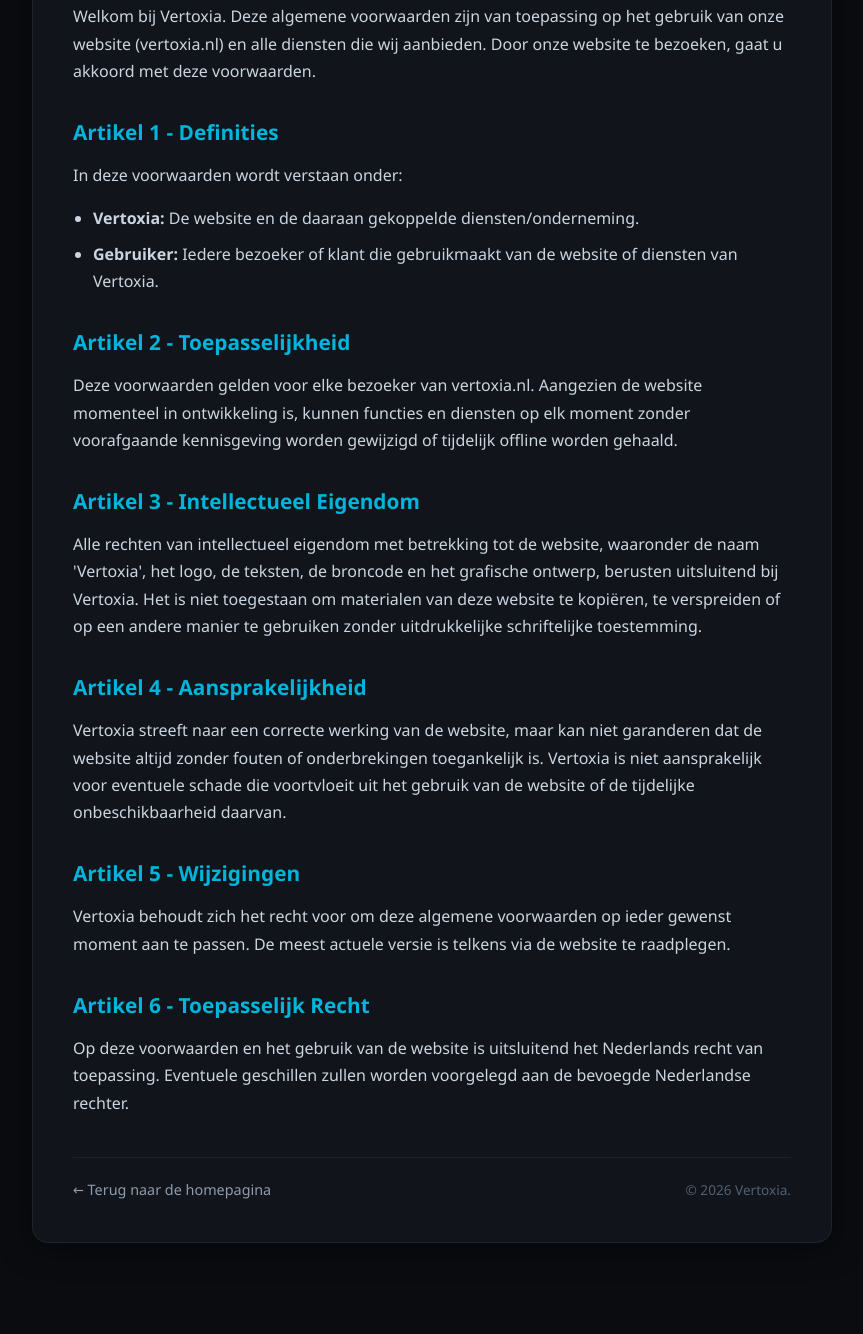
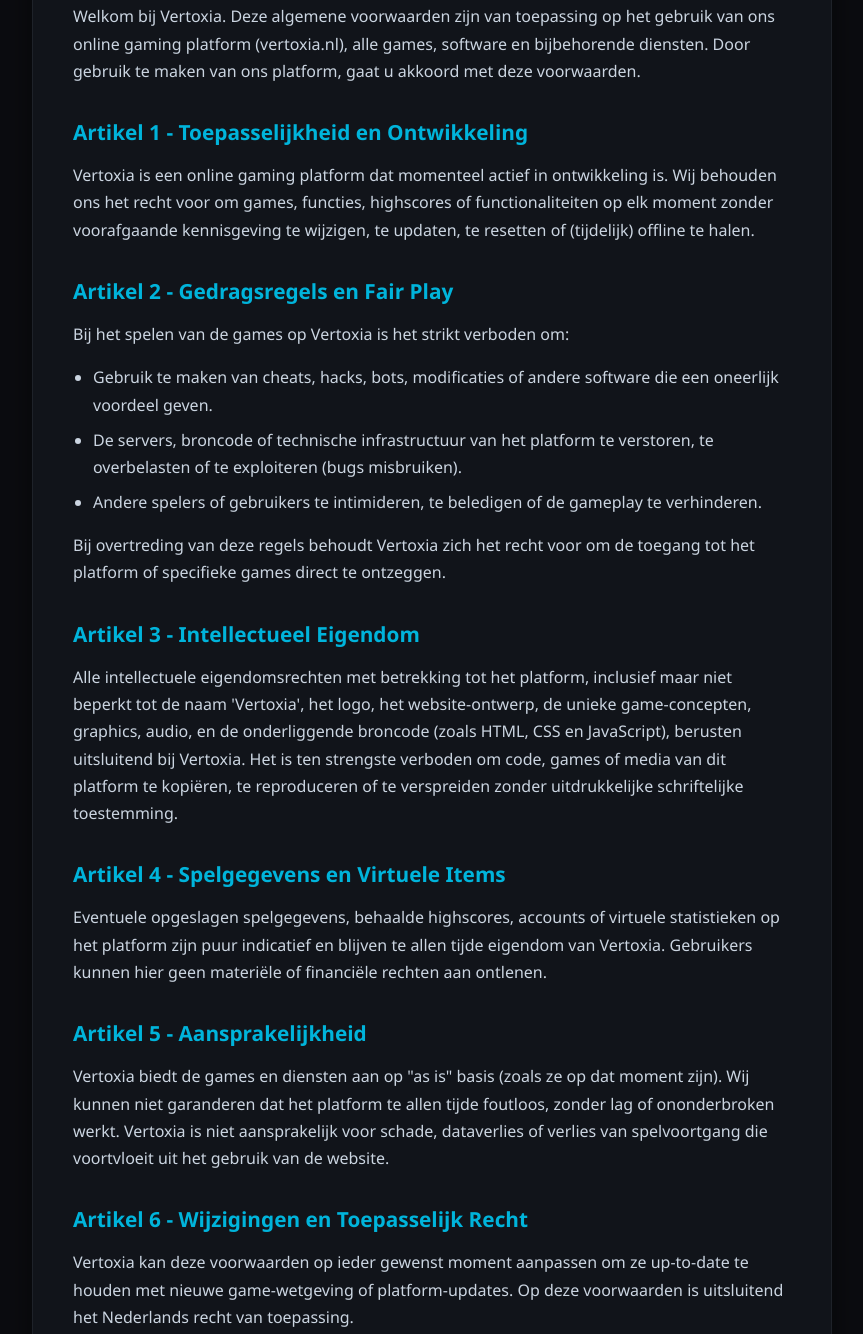
Before and after one commit to larsveenstra602-gif/vertoxia, a plain HTML site: page algemene-voorwaarden.html in a window 1280 px wide. Shown: the part 233-1567 px from the top of the page, without its empty margins (208-1071 px from the left). Before the commit the page ends 1516 px from the top, so only its background shows below. Drawn offline with Linux system fonts and the light colour scheme.

Commit message:
Add files via upload

```diff
--- a/algemene-voorwaarden.html
+++ b/algemene-voorwaarden.html
@@ -5,7 +5,6 @@
     <meta name="viewport" content="width=device-width, initial-scale=1.0">
     <title>Vertoxia - Algemene Voorwaarden</title>
     <link rel="icon" type="image/png" href="logo.png">
-
     <style>
         * {
             margin: 0;
@@ -91,31 +90,32 @@
         <h1>Algemene Voorwaarden</h1>
         <div class="meta">Laatst bijgewerkt op: 1 november 2026</div>
 
-        <p>Welkom bij Vertoxia. Deze algemene voorwaarden zijn van toepassing op het gebruik van onze website (vertoxia.nl) en alle diensten die wij aanbieden. Door onze website te bezoeken, gaat u akkoord met deze voorwaarden.</p>
+        <p>Welkom bij Vertoxia. Deze algemene voorwaarden zijn van toepassing op het gebruik van ons online gaming platform (vertoxia.nl), alle games, software en bijbehorende diensten. Door gebruik te maken van ons platform, gaat u akkoord met deze voorwaarden.</p>
 
-        <h2>Artikel 1 - Definities</h2>
-        <p>In deze voorwaarden wordt verstaan onder:</p>
+        <h2>Artikel 1 - Toepasselijkheid en Ontwikkeling</h2>
+        <p>Vertoxia is een online gaming platform dat momenteel actief in ontwikkeling is. Wij behouden ons het recht voor om games, functies, highscores of functionaliteiten op elk moment zonder voorafgaande kennisgeving te wijzigen, te updaten, te resetten of (tijdelijk) offline te halen.</p>
+
+        <h2>Artikel 2 - Gedragsregels en Fair Play</h2>
+        <p>Bij het spelen van de games op Vertoxia is het strikt verboden om:</p>
         <ul>
-            <li><strong>Vertoxia:</strong> De website en de daaraan gekoppelde diensten/onderneming.</li>
-            <li><strong>Gebruiker:</strong> Iedere bezoeker of klant die gebruikmaakt van de website of diensten van Vertoxia.</li>
+            <li>Gebruik te maken van cheats, hacks, bots, modificaties of andere software die een oneerlijk voordeel geven.</li>
+            <li>De servers, broncode of technische infrastructuur van het platform te verstoren, te overbelasten of te exploiteren (bugs misbruiken).</li>
+            <li>Andere spelers of gebruikers te intimideren, te beledigen of de gameplay te verhinderen.</li>
         </ul>
-
-        <h2>Artikel 2 - Toepasselijkheid</h2>
-        <p>Deze voorwaarden gelden voor elke bezoeker van vertoxia.nl. Aangezien de website momenteel in ontwikkeling is, kunnen functies en diensten op elk moment zonder voorafgaande kennisgeving worden gewijzigd of tijdelijk offline worden gehaald.</p>
+        <p>Bij overtreding van deze regels behoudt Vertoxia zich het recht voor om de toegang tot het platform of specifieke games direct te ontzeggen.</p>
 
         <h2>Artikel 3 - Intellectueel Eigendom</h2>
-        <p>Alle rechten van intellectueel eigendom met betrekking tot de website, waaronder de naam 'Vertoxia', het logo, de teksten, de broncode en het grafische ontwerp, berusten uitsluitend bij Vertoxia. Het is niet toegestaan om materialen van deze website te kopiëren, te verspreiden of op een andere manier te gebruiken zonder uitdrukkelijke schriftelijke toestemming.</p>
+        <p>Alle intellectuele eigendomsrechten met betrekking tot het platform, inclusief maar niet beperkt tot de naam 'Vertoxia', het logo, het website-ontwerp, de unieke game-concepten, graphics, audio, en de onderliggende broncode (zoals HTML, CSS en JavaScript), berusten uitsluitend bij Vertoxia. Het is ten strengste verboden om code, games of media van dit platform te kopiëren, te reproduceren of te verspreiden zonder uitdrukkelijke schriftelijke toestemming.</p>
 
-        <h2>Artikel 4 - Aansprakelijkheid</h2>
-        <p>Vertoxia streeft naar een correcte werking van de website, maar kan niet garanderen dat de website altijd zonder fouten of onderbrekingen toegankelijk is. Vertoxia is niet aansprakelijk voor eventuele schade die voortvloeit uit het gebruik van de website of de tijdelijke onbeschikbaarheid daarvan.</p>
+        <h2>Artikel 4 - Spelgegevens en Virtuele Items</h2>
+        <p>Eventuele opgeslagen spelgegevens, behaalde highscores, accounts of virtuele statistieken op het platform zijn puur indicatief en blijven te allen tijde eigendom van Vertoxia. Gebruikers kunnen hier geen materiële of financiële rechten aan ontlenen.</p>
 
-        <h2>Artikel 5 - Wijzigingen</h2>
-        <p>Vertoxia behoudt zich het recht voor om deze algemene voorwaarden op ieder gewenst moment aan te passen. De meest actuele versie is telkens via de website te raadplegen.</p>
+        <h2>Artikel 5 - Aansprakelijkheid</h2>
+        <p>Vertoxia biedt de games en diensten aan op "as is" basis (zoals ze op dat moment zijn). Wij kunnen niet garanderen dat het platform te allen tijde foutloos, zonder lag of ononderbroken werkt. Vertoxia is niet aansprakelijk voor schade, dataverlies of verlies van spelvoortgang die voortvloeit uit het gebruik van de website.</p>
 
-        <h2>Artikel 6 - Toepasselijk Recht</h2>
-        <p>Op deze voorwaarden en het gebruik van de website is uitsluitend het Nederlands recht van toepassing. Eventuele geschillen zullen worden voorgelegd aan de bevoegde Nederlandse rechter.</p>
+        <h2>Artikel 6 - Wijzigingen en Toepasselijk Recht</h2>
+        <p>Vertoxia kan deze voorwaarden op ieder gewenst moment aanpassen om ze up-to-date te houden met nieuwe game-wetgeving of platform-updates. Op deze voorwaarden is uitsluitend het Nederlands recht van toepassing.</p>
 
-        <!-- Onderkant met terugknop en copyright mark -->
         <div class="footer-links">
             <a href="index.html" class="back-button">&larr; Terug naar de homepagina</a>
             <div class="terms-copyright">&copy; 2026 Vertoxia.</div>
```
